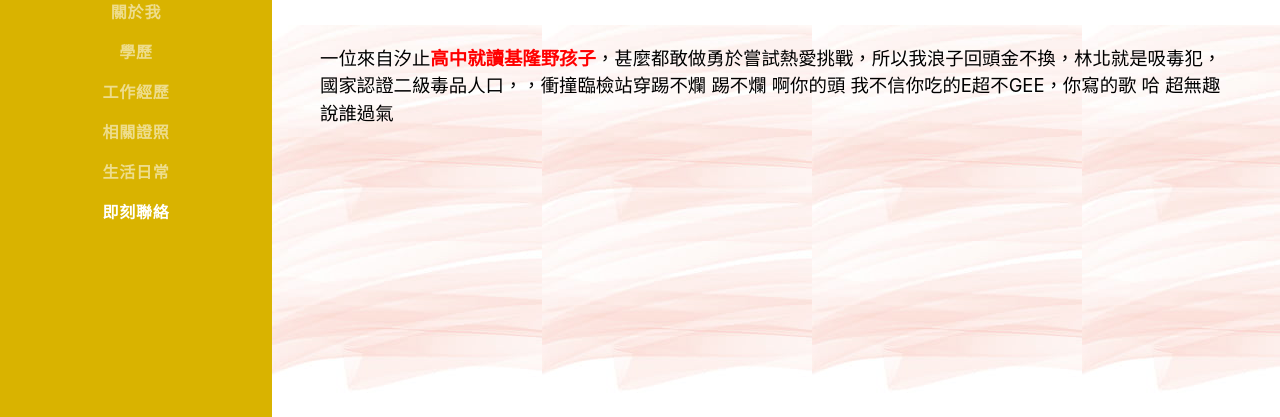
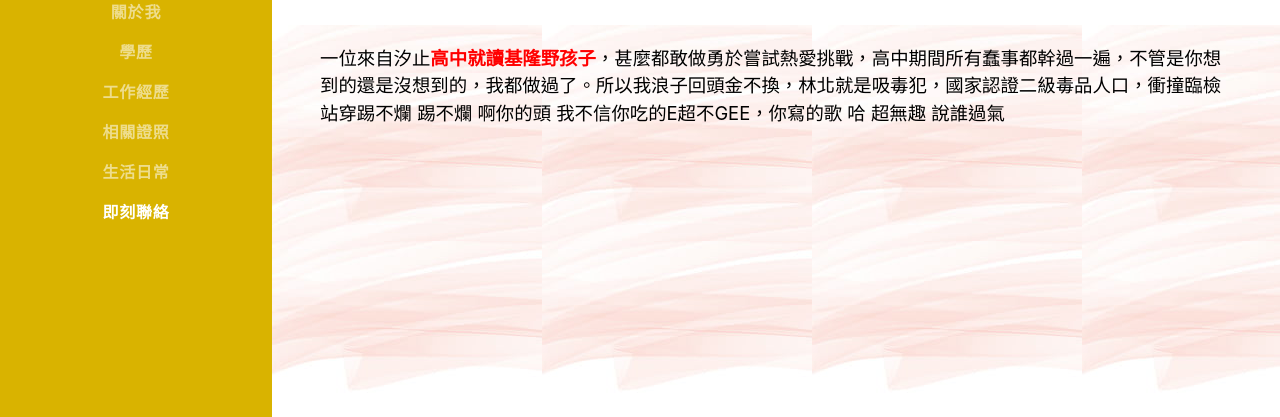
Before and after one commit to jason941110/jason941110.github.io, a plain HTML site: page index.html in a window 1280 px wide. Shown: the part 380-797 px from the top of the page. Drawn offline with nearby package versions, Linux system fonts and the light colour scheme; a web font is replaced by a local one.

Commit message:
Update index.html

```diff
--- a/index.html
+++ b/index.html
@@ -61,7 +61,7 @@
                         男的 會呼吸
                         <a href="mailto:jason941110@email.com"class="jasonlink">jason941110@email.com</a>
                     </div>
-                    <p class="lead mb-5">一位來自汐止<span class=jasonhl>高中就讀基隆野孩子</span>，甚麼都敢做勇於嘗試熱愛挑戰，所以我浪子回頭金不換，林北就是吸毒犯，國家認證二級毒品人口，，衝撞臨檢站穿踢不爛 踢不爛 啊你的頭 我不信你吃的E超不GEE，你寫的歌 哈 超無趣 說誰過氣</p>
+                    <p class="lead mb-5">一位來自汐止<span class=jasonhl>高中就讀基隆野孩子</span>，甚麼都敢做勇於嘗試熱愛挑戰，高中期間所有蠢事都幹過一遍，不管是你想到的還是沒想到的，我都做過了。所以我浪子回頭金不換，林北就是吸毒犯，國家認證二級毒品人口，衝撞臨檢站穿踢不爛 踢不爛 啊你的頭 我不信你吃的E超不GEE，你寫的歌 哈 超無趣 說誰過氣</p>
 
                 </div>
             </section>
```
